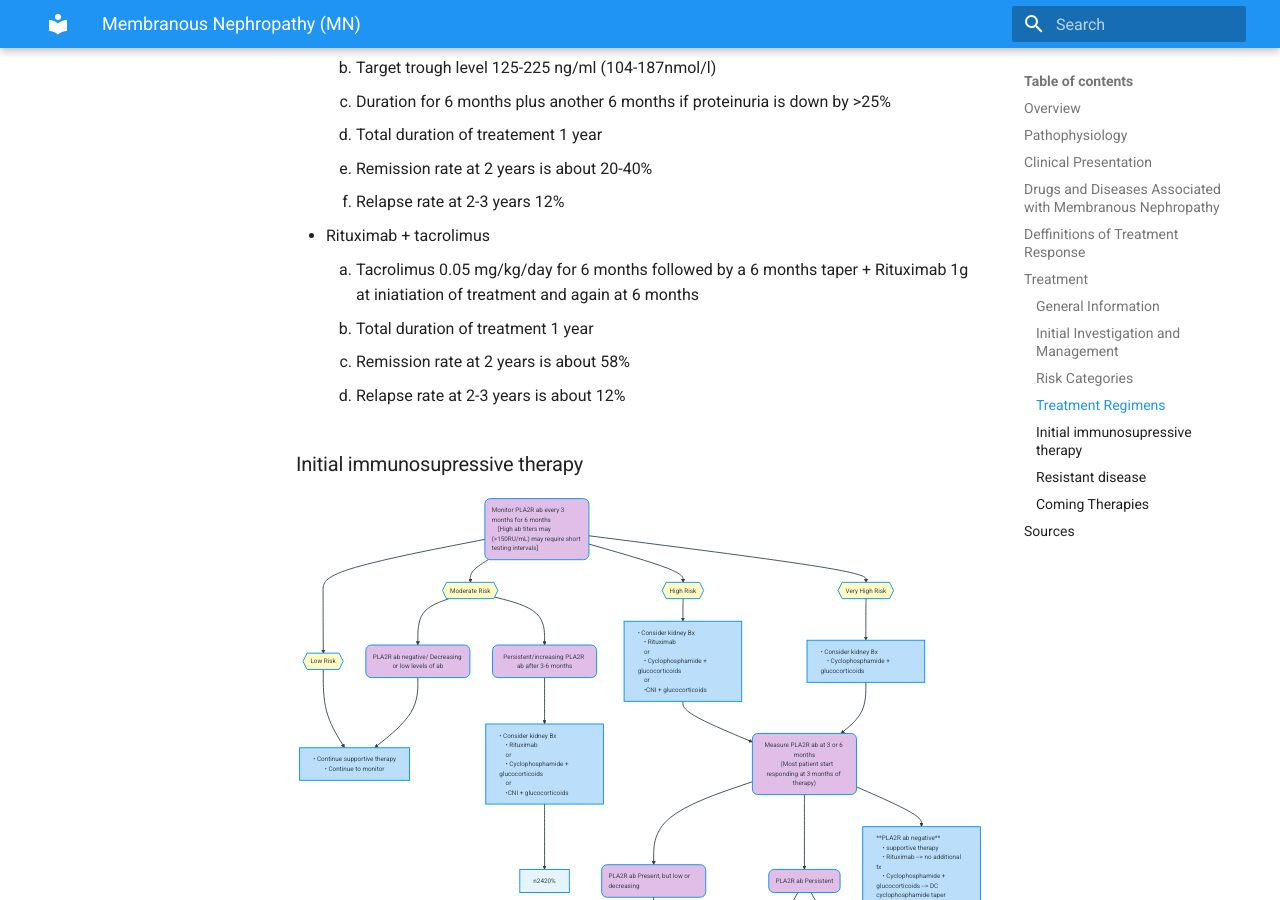
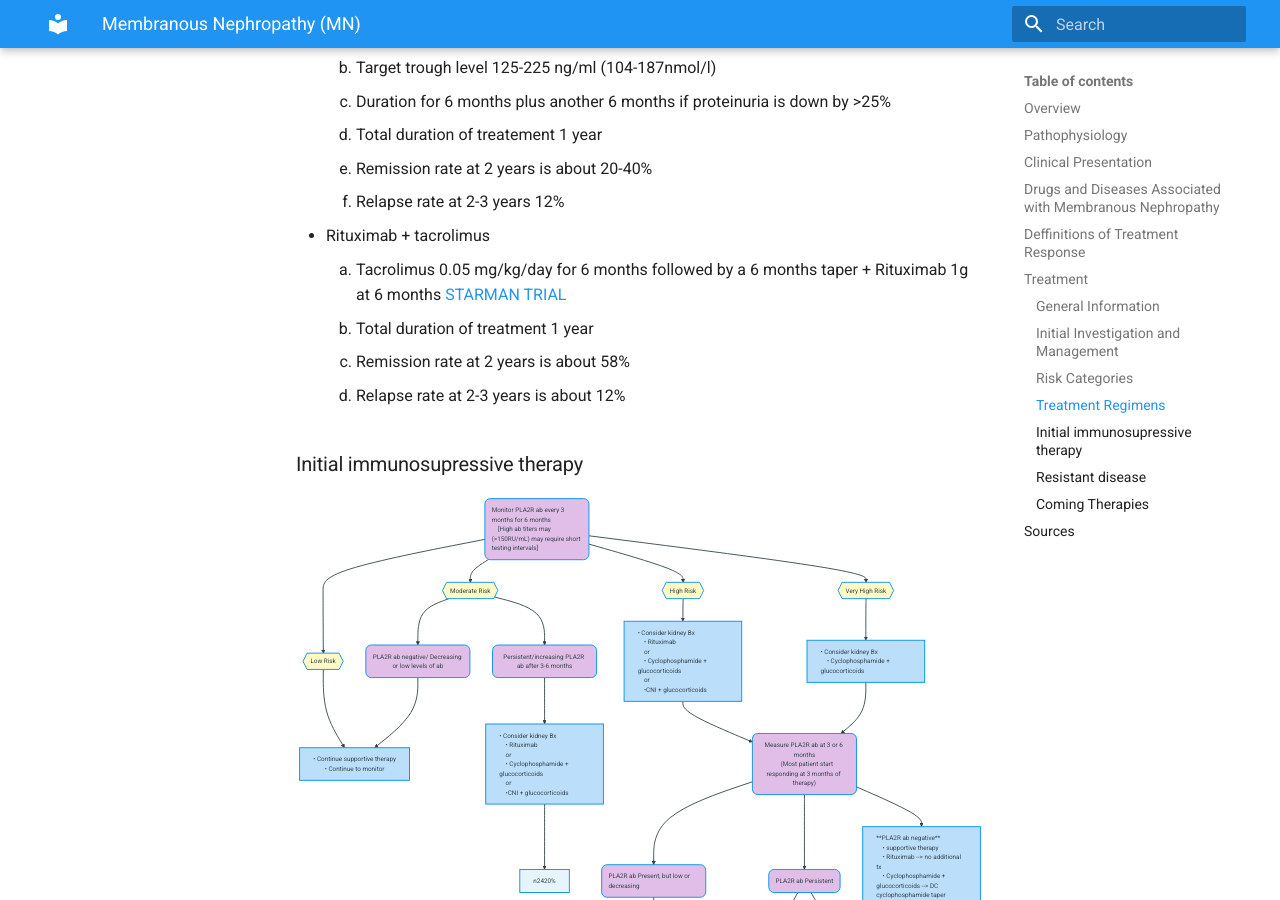
Before and after one commit to TTUNEPH2025/GN, an MkDocs documentation site: the page built from docs/Membranous.md, in a window 1280 px wide and 900 px high, scrolled down 6765 px. Built offline with MkDocs 1.6.1 and Material for MkDocs 9.7.7, drawn with Linux system fonts in a browser that asks for light colours.

Commit message:
Update Membranous.md

```diff
--- a/docs/Membranous.md
+++ b/docs/Membranous.md
@@ -230,7 +230,7 @@ kanban
     5. Remission rate at 2 years is about 20-40%
     6. Relapse rate at 2-3 years 12%
   * Rituximab + tacrolimus
-    1. Tacrolimus 0.05 mg/kg/day for 6 months followed by a 6 months taper + Rituximab 1g at iniatiation of treatment and again at 6 months
+    1. Tacrolimus 0.05 mg/kg/day for 6 months followed by a 6 months taper + Rituximab 1g at 6 months [STARMAN TRIAL](https://www.kidney-international.org/action/showPdf?pii=S0085-2538%2820%2931251-5)
     2. Total duration of treatment 1 year
     3. Remission rate at 2 years is about 58%
     4. Relapse rate at 2-3 years is about 12%
```
